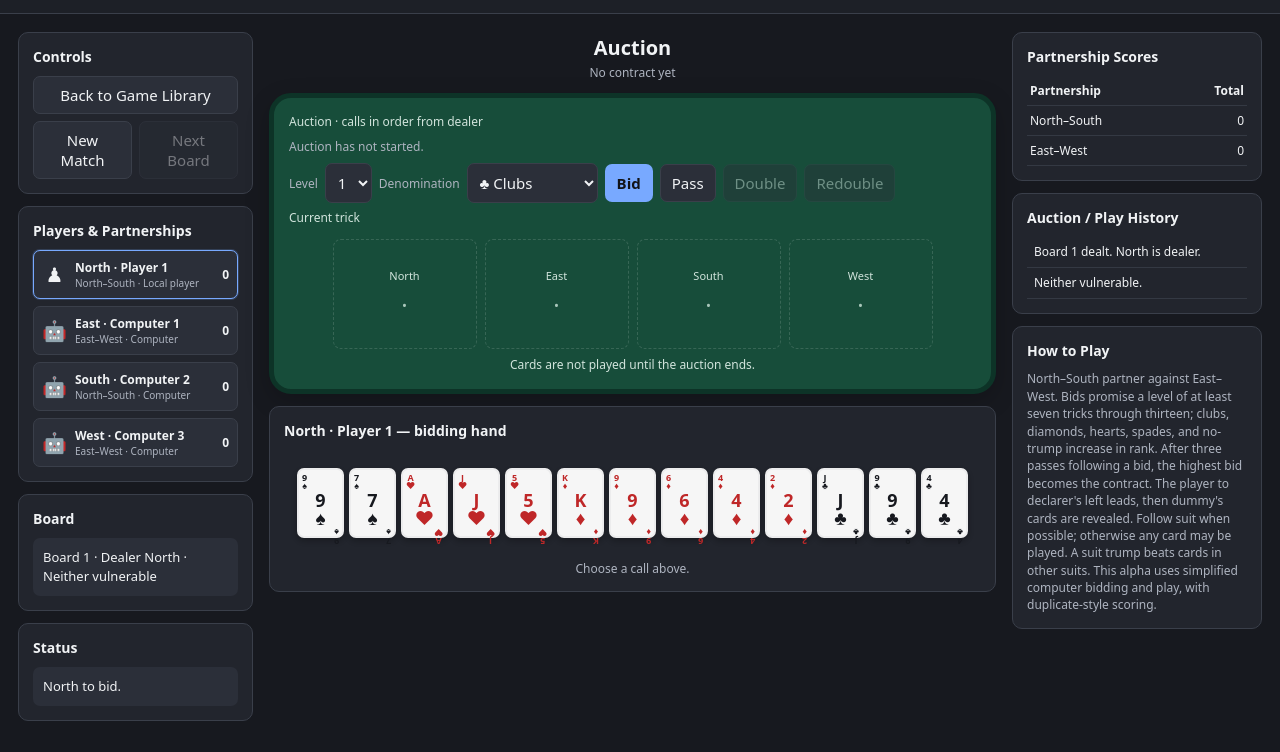
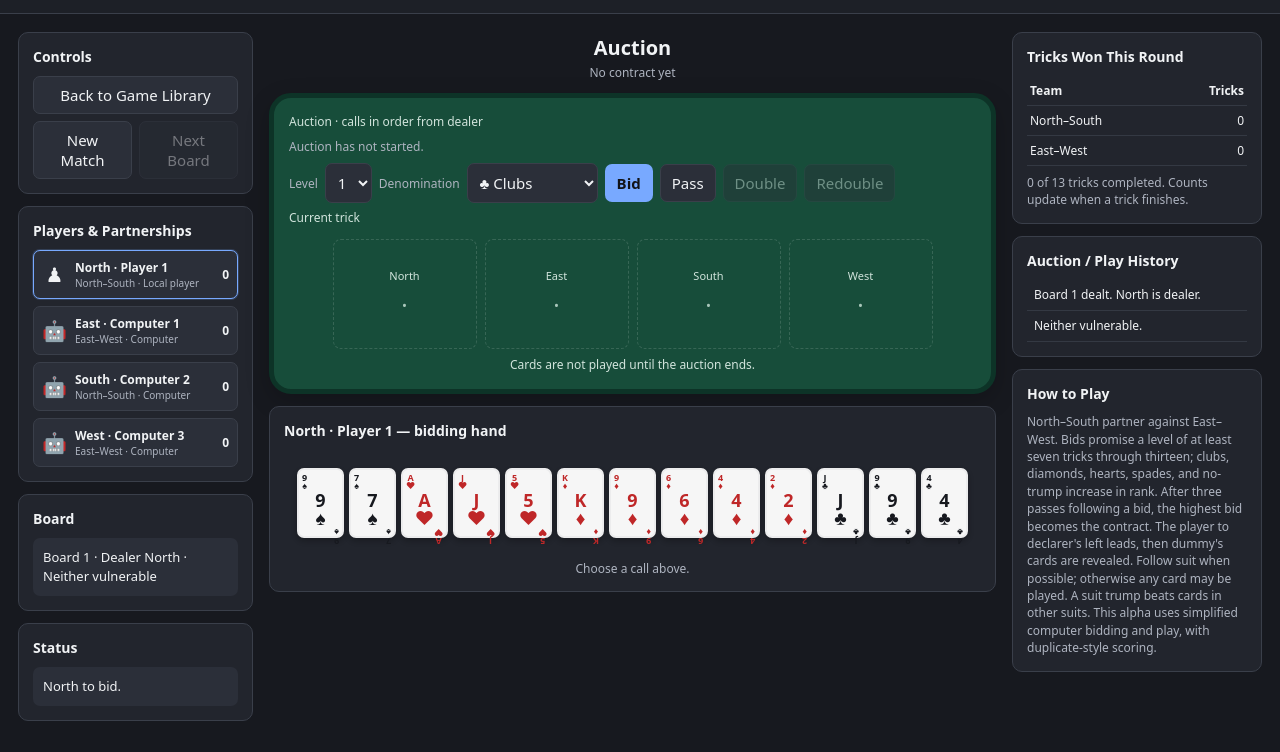
Before and after one commit to GeorgeGamez/OpenGameGallery, a plain HTML site: page bridge/bridge.html in a window 1280 px wide. Shown: the part 48-800 px from the top of the page. Drawn offline with Linux system fonts and the light colour scheme.

Commit message:
Updated Score System

```diff
--- a/bridge/bridge.html
+++ b/bridge/bridge.html
@@ -38,12 +38,12 @@
     <div class="panel hand-panel"><h2 id="handTitle">Current hand</h2><div class="actions"><button id="showHandBtn" class="primary hidden">Show Hand</button></div><div id="hand" class="card-row"></div><div id="handHint" class="hand-label"></div></div>
   </section>
   <section class="right-column">
-    <div class="panel"><h2>Partnership Scores</h2><div id="scoreboard"></div></div>
+    <div class="panel"><h2>Tricks Won This Round</h2><div id="scoreboard"></div><div id="trickScoreHint" class="muted" style="margin-top:8px"></div></div>
     <div class="panel"><h2>Auction / Play History</h2><div class="history" id="history"></div></div>
     <div class="panel"><h2>How to Play</h2><div class="note">North–South partner against East–West. Bids promise a level of at least seven tricks through thirteen; clubs, diamonds, hearts, spades, and no-trump increase in rank. After three passes following a bid, the highest bid becomes the contract. The player to declarer's left leads, then dummy's cards are revealed. Follow suit when possible; otherwise any card may be played. A suit trump beats cards in other suits. This alpha uses simplified computer bidding and play, with duplicate-style scoring.</div></div>
   </section>
 </main>
-<script src="bridge-ai.js?v=20261017-bridge-alpha1"></script>
-<script src="bridge.js?v=20261017-bridge-alpha1"></script>
+<script src="bridge-ai.js?v=20261017-bridge-alpha2"></script>
+<script src="bridge.js?v=20261017-bridge-alpha2"></script>
 </body>
 </html>
--- a/bridge/bridge.js
+++ b/bridge/bridge.js
@@ -454,7 +454,10 @@
         ? pendingHandoff ? `Pass the device to ${game.players[actor].name}, then show their hand.` : activeHuman ? (game.turn === game.dummy ? `${game.players[actor].compass} is playing dummy.` : `${game.players[game.turn].compass} to play.`) : `${game.players[actor].compass} is playing…`
         : game.passedOut ? "The auction was passed out. No score on this board." : game.result?.explanation || "Board complete.";
     $("status").textContent = messageText || status;
-    $("scoreboard").innerHTML = `<table class="score-table"><thead><tr><th>Partnership</th><th>Total</th></tr></thead><tbody><tr><td>North–South</td><td>${game.totalScores[0]}</td></tr><tr><td>East–West</td><td>${game.totalScores[1]}</td></tr></tbody></table>`;
+    const nsTricks = game.sideTricks(0);
+    const ewTricks = game.sideTricks(1);
+    $("scoreboard").innerHTML = `<table class="score-table"><thead><tr><th>Team</th><th>Tricks</th></tr></thead><tbody><tr><td>North–South</td><td>${nsTricks}</td></tr><tr><td>East–West</td><td>${ewTricks}</td></tr></tbody></table>`;
+    $("trickScoreHint").textContent = `${nsTricks + ewTricks} of 13 tricks completed. Counts update when a trick finishes.`;
     $("history").innerHTML = game.history.slice(0, 100).map((entry) => `<div>${escapeHtml(entry)}</div>`).join("");
     $("resultBox").classList.toggle("hidden", !game.result || !game.over);
     if (game.result && !game.passedOut) {
```
